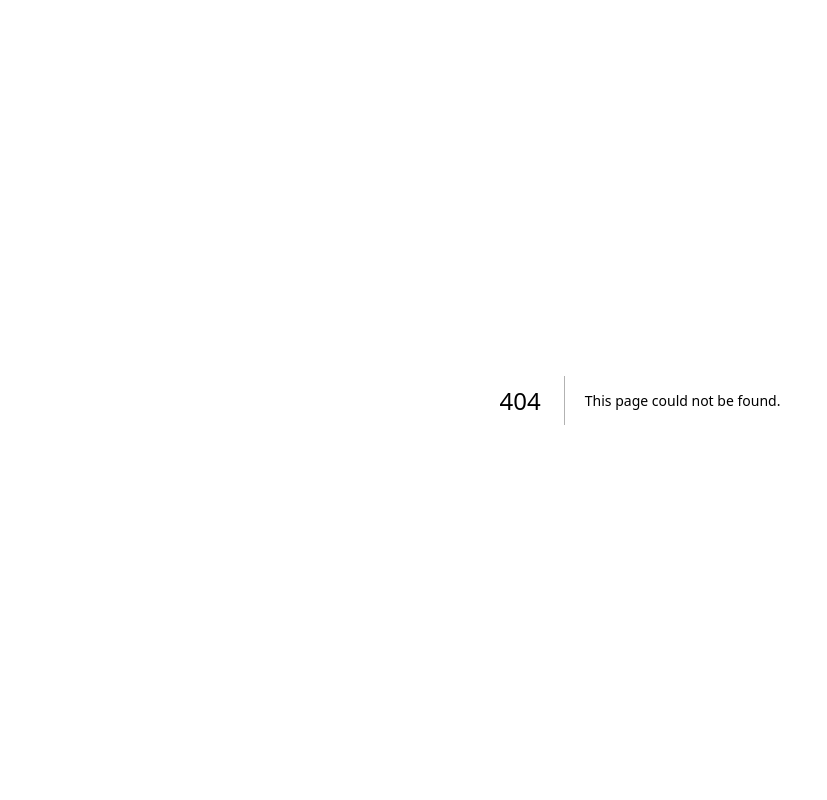
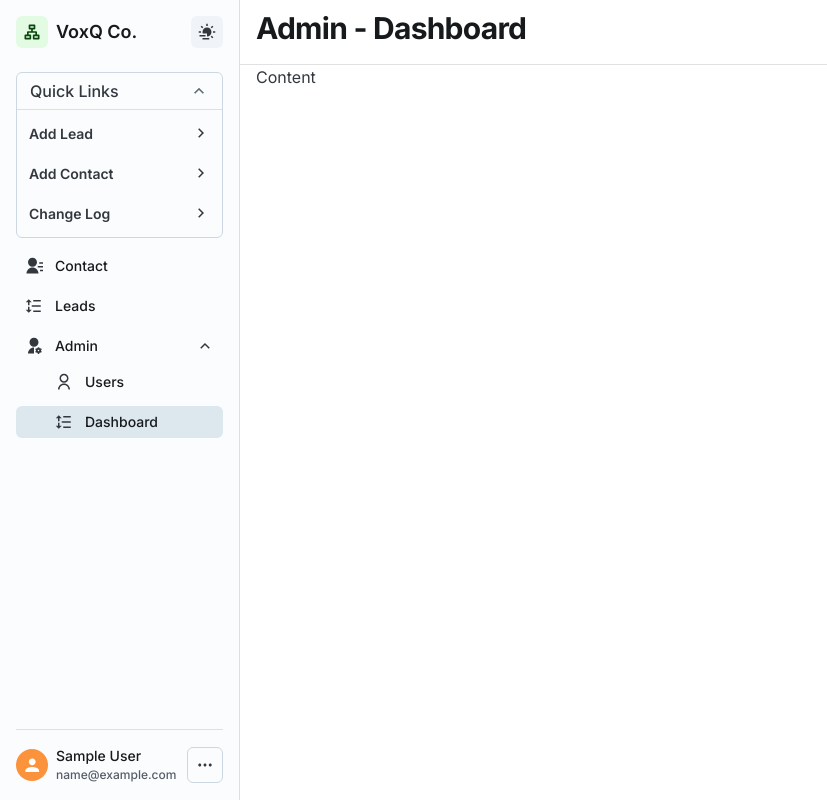
Before and after one commit to rrahulppanchal/VoxQ, a Next.js app in the folder vox_client/: page /admin/dashboard in a window 1280 px wide. Before the commit this address had no page. Shown: the whole page, without its empty margins (0-827 px from the left). Built offline with nearby package versions, Linux system fonts and the light colour scheme; sample sign-in values are in the browser's storage.

Commit message:
[client] dashboard instance created

```diff
--- /dev/null
+++ b/vox_client/app/(user)/admin/dashboard/page.tsx
@@ -0,0 +1,22 @@
+import { Box, Divider, Grid, Typography } from "@mui/joy";
+import React from "react";
+
+const Dashboard = () => {
+  return (
+    <>
+      <Grid sm={12}>
+        <Grid paddingLeft={2}>
+          <Typography level="h2" component="h1" sx={{ pt: 1, mb: 2 }}>
+            Admin - Dashboard
+          </Typography>
+        </Grid>
+        <Divider />
+        <Grid paddingLeft={2}>
+          <Typography>Content</Typography>
+        </Grid>
+      </Grid>
+    </>
+  );
+};
+
+export default Dashboard;
--- a/vox_client/app/(user)/layout.tsx
+++ b/vox_client/app/(user)/layout.tsx
@@ -35,7 +35,9 @@ export default function RootLayout({
           <Stack direction="row" flexGrow={1}>
             <Sidebar />
             <Header />
-            <Grid sx={{ marginTop: "var(--Header-height)" }}>{children}</Grid>
+            <Grid sx={{ marginTop: "var(--Header-height)", width: "100%" }}>
+              {children}
+            </Grid>
           </Stack>
         </Grid>
       </body>
--- a/vox_client/component/layout/sidebar-data.ts
+++ b/vox_client/component/layout/sidebar-data.ts
@@ -28,7 +28,7 @@ export const sidebar_data = [
       },
       {
         display_name: "Dashboard",
-        redirect: "/",
+        redirect: "/admin/dashboard",
         icon: Leads,
       },
     ],
```
